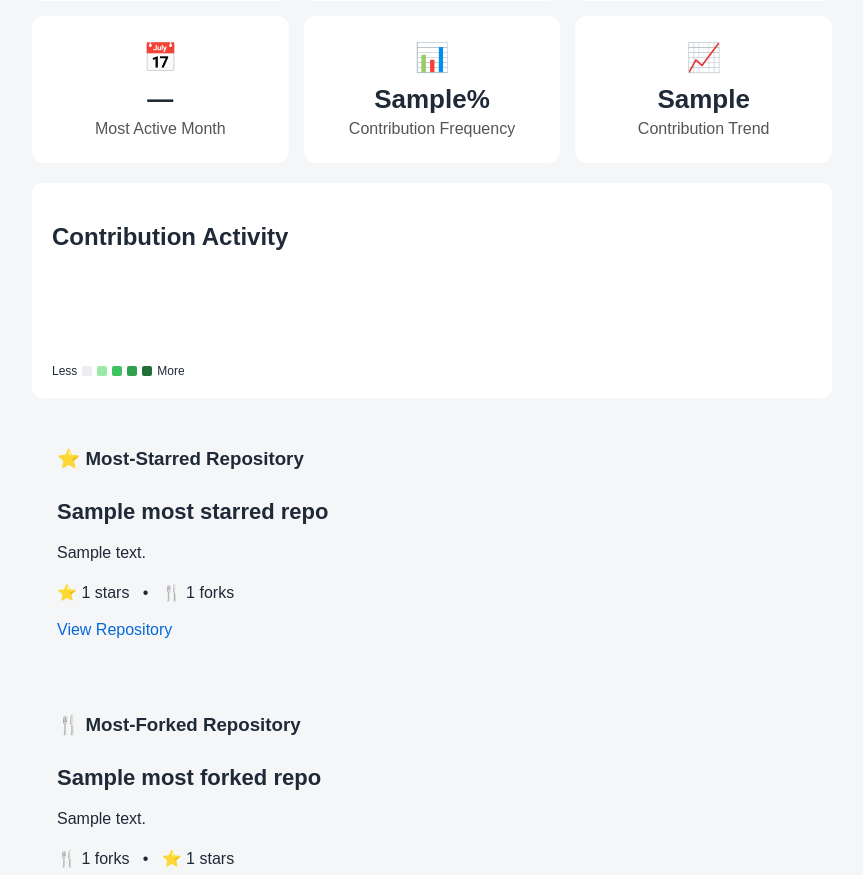
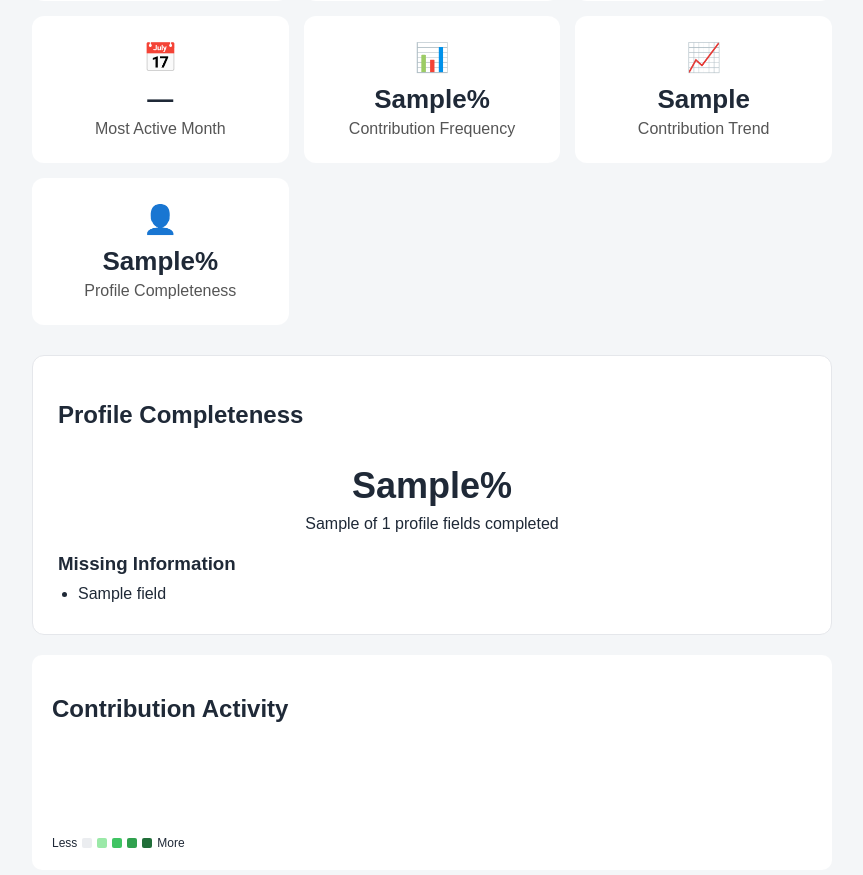
Before and after one commit to yogesharumugam2103/github-profile-analyzer, a Flask app: template templates/profile.html in a window 1280 px wide. Shown: the part 1159-2034 px from the top of the page, without its empty margins (208-1071 px from the left). Run offline with Flask 3, Linux system fonts and the light colour scheme; the template is opened without the code that fills it: most values are stand-ins (such as "Sample title", 1, 10 or a date in 2020).

Commit message:
Add profile completeness analysis

```diff
--- a/app.py
+++ b/app.py
@@ -31,6 +31,45 @@ def analyze():
         return "Something went wrong while contacting GitHub."
 
     user_data = response.json()
+
+    profile_fields = [
+        user_data.get("name"),
+        user_data.get("bio"),
+        user_data.get("location"),
+        user_data.get("company"),
+        user_data.get("blog"),
+        user_data.get("twitter_username"),
+        user_data.get("avatar_url"),
+        user_data.get("email")
+    ]
+
+    completed_profile_fields = sum(
+        1 for field in profile_fields
+        if field
+    )
+
+    total_profile_fields = len(profile_fields)
+
+    profile_completeness = round(
+        (completed_profile_fields / total_profile_fields) * 100
+    )
+
+    profile_field_names = [
+        ("Name", user_data.get("name")),
+        ("Bio", user_data.get("bio")),
+        ("Location", user_data.get("location")),
+        ("Company", user_data.get("company")),
+        ("Website", user_data.get("blog")),
+        ("Twitter/X", user_data.get("twitter_username")),
+        ("Profile Picture", user_data.get("avatar_url")),
+        ("Public Email", user_data.get("email"))
+    ]
+
+    missing_profile_fields = [
+        name
+        for name, value in profile_field_names
+        if not value
+    ]
 
     repos_response = requests.get(
         f"https://api.github.com/users/{username}/repos"
@@ -300,7 +339,11 @@ def analyze():
         most_active_month_display=most_active_month_display,
         contribution_frequency=contribution_frequency,
         contribution_trend=contribution_trend,
-        archived_repos=archived_repos
+        archived_repos=archived_repos,
+        completed_profile_fields=completed_profile_fields,
+        total_profile_fields=total_profile_fields,
+        profile_completeness=profile_completeness,
+        missing_profile_fields=missing_profile_fields
     )
 
 if __name__ == "__main__":
--- a/static/css/profile.css
+++ b/static/css/profile.css
@@ -313,3 +313,42 @@ body {
     height: 10px;
     border-radius: 2px;
 }
+
+.profile-completeness {
+    margin-top: 30px;
+    padding: 25px;
+    border-radius: 12px;
+    background: #ffffff;
+    border: 1px solid #e5e7eb;
+}
+
+.profile-completeness h2 {
+    margin-bottom: 20px;
+}
+
+.completeness-summary {
+    text-align: center;
+    margin-bottom: 20px;
+}
+
+.completeness-summary h3 {
+    font-size: 36px;
+    margin-bottom: 8px;
+}
+
+.completeness-summary p {
+    margin: 0;
+}
+
+.missing-fields h3 {
+    margin-bottom: 10px;
+}
+
+.missing-fields ul {
+    margin: 0;
+    padding-left: 20px;
+}
+
+.missing-fields li {
+    margin-bottom: 6px;
+}
--- a/templates/profile.html
+++ b/templates/profile.html
@@ -147,7 +147,42 @@
                     <h3>{{ contribution_trend }}</h3>
                     <p>Contribution Trend</p>
                 </div>
+
+                <div class="analysis-card">
+                    <span>👤</span>
+                    <h3>{{ profile_completeness }}%</h3>
+                    <p>Profile Completeness</p>
+                </div>
             </div>
+
+            <section class="profile-completeness">
+                <h2>Profile Completeness</h2>
+
+                <div class="completeness-summary">
+                    <h3>{{ profile_completeness }}%</h3>
+
+                    <p>
+                        {{ completed_profile_fields }}
+                        of
+                        {{ total_profile_fields }}
+                        profile fields completed
+                    </p>
+                </div>
+
+                {% if missing_profile_fields %}
+                    <div class="missing-fields">
+                        <h3>Missing Information</h3>
+
+                        <ul>
+                            {% for field in missing_profile_fields %}
+                                <li>{{ field }}</li>
+                            {% endfor %}
+                        </ul>
+                    </div>
+                {% else %}
+                    <p>All profile fields are completed.</p>
+                {% endif %}
+            </section>
 
             <section class="contribution-section">
                 <h2>Contribution Activity</h2>
```
